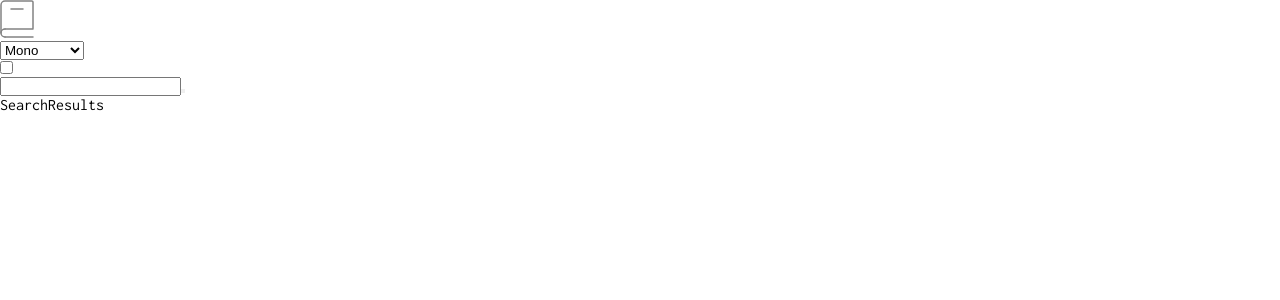
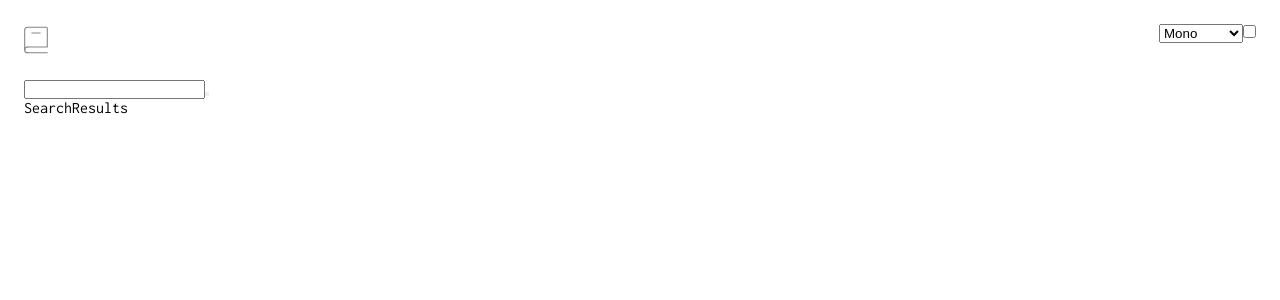
Before and after one commit to tomthestrom/fe-mentor-dictionary, a React (Vite) app: page / in a window 1280 px wide. Shown: the top 300 px of the page. Built offline with nearby package versions, Linux system fonts and the light colour scheme.

Commit message:
margins on the body, component-hub display-flex, styling the logo-link>img

```diff
--- a/src/assets/scss/base/_base.scss
+++ b/src/assets/scss/base/_base.scss
@@ -5,3 +5,7 @@
   padding: 0;
   box-sizing: inherit;
 }
+
+body {
+  margin: 1.5rem 1.5rem 5.25rem 1.5rem;
+}
--- /dev/null
+++ b/src/assets/scss/components/control-hub.scss
@@ -0,0 +1,14 @@
+.control-hub {
+  display: flex;
+  margin-bottom: 1.5rem;
+
+  &__home {
+    height: 2rem;
+    width: 1.5rem;
+    margin-right: auto;
+    img {
+      height: inherit;
+      width: inherit;
+    }
+  }
+}
--- a/src/assets/scss/main.scss
+++ b/src/assets/scss/main.scss
@@ -1,3 +1,4 @@
 @import "abstracts/mixins";
 @import "base/base";
 @import "base/typography";
+@import "components/control-hub";
```
